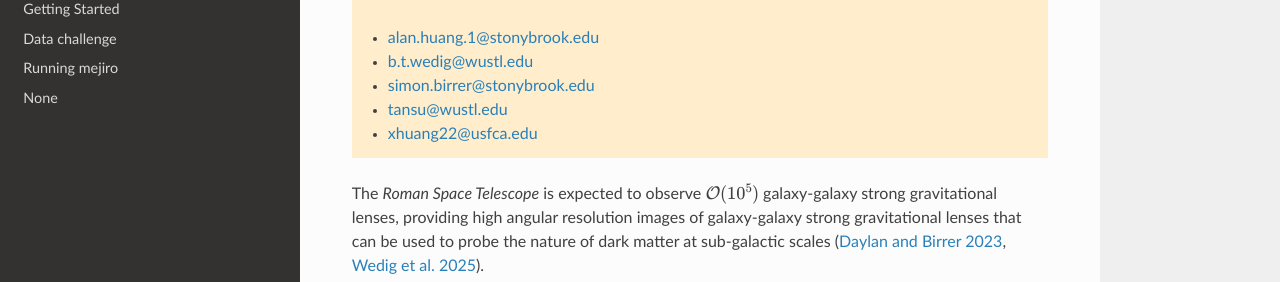
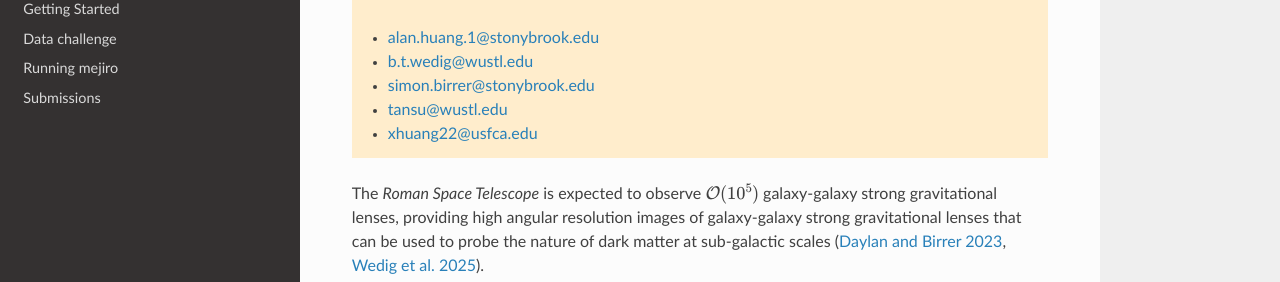
Before and after one commit to ahuang314/Roman_Data_Challenge, an MkDocs documentation site: the page built from docs/index.md, in a window 1280 px wide. Shown: the part 247-529 px from the top of the page. Built offline with MkDocs 1.6.1, drawn with Linux system fonts in a browser that asks for light colours; nearby versions of some CDN libraries.

Commit message:
fix mkdocs

```diff
--- a/mkdocs.yml
+++ b/mkdocs.yml
@@ -9,7 +9,7 @@ nav:
 - getting_started.md
 - data_challenge.md
 - running_mejiro.md
-- submitting.md
+- submissions.md
 
 plugins:
   - search
```
